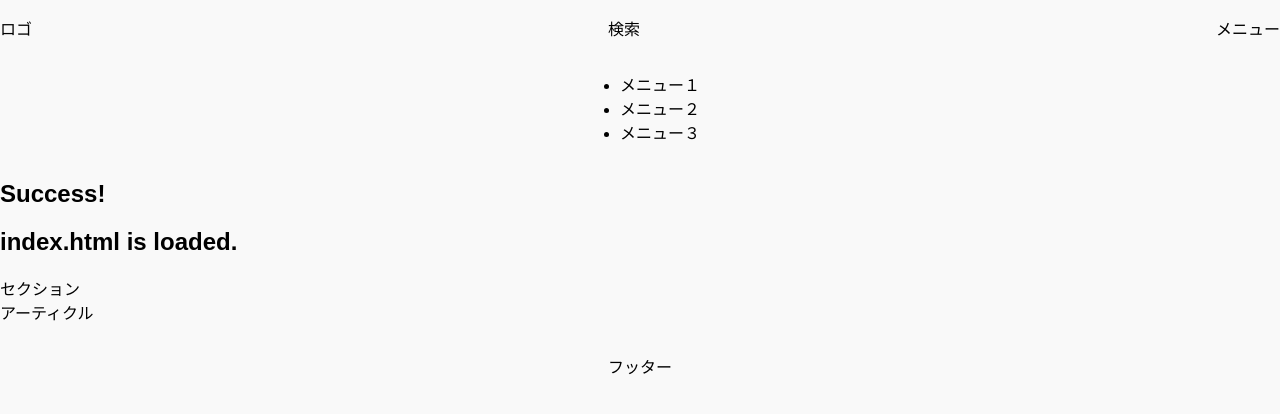
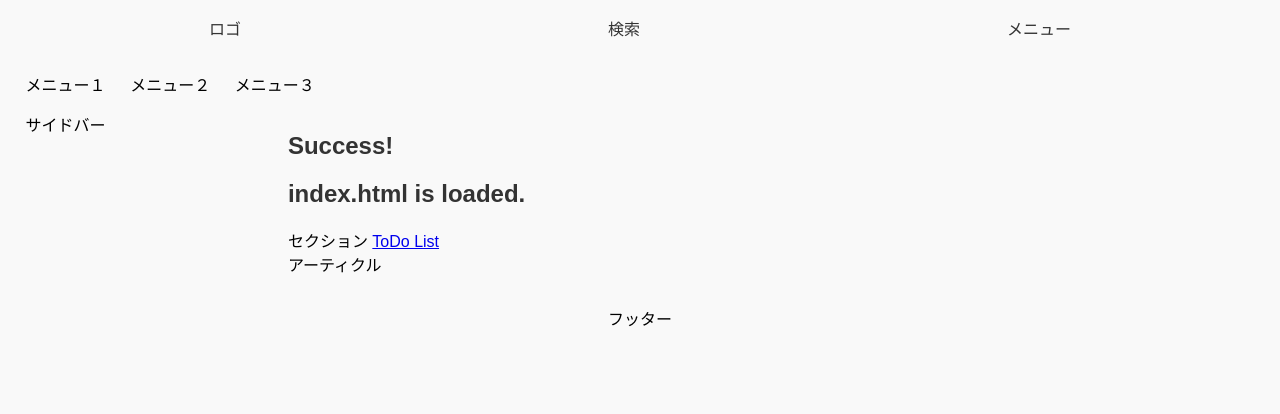
Before and after one commit to k-wakayama-gh/yoro-sc, a FastAPI app: page / in a window 1280 px wide. Shown: the top 414 px of the page. Run offline with FastAPI, Linux system fonts and the light colour scheme.

Commit message:
css edit

```diff
--- a/assets/css/styles.css
+++ b/assets/css/styles.css
@@ -1,15 +1,29 @@
 /* styles.css */
 
 body {
+  display: block;
+  margin: 0;
+  padding: 0;
+  overflow-y: scroll;
+  width: 100%;
+  background-color: #f9f9f9;
+}
+
+#app {
   display: flex;
   flex-direction: column;
   justify-content: flex-start;
-  overflow-y: scroll;
-  width: 100vw;
-  margin: 0;
-  padding: 0;
+  align-items: center;
+  padding: 0 2%;
   font-family: sans-serif;
-  background-color: #f9f9f9;
+  font-size: medium;
+}
+
+#header-and-nav {
+  display: flex;
+  flex-direction: column;
+  justify-content: flex-start;
+  width: 100%;
 }
 
 header {
@@ -21,29 +35,37 @@ header {
 nav {
   display: flex;
   flex-direction: row;
-  justify-content: center;
+  justify-content: start;
+  width: 100%;
 }
 
-nav > ul {
+nav ul {
   display: flex;
   flex-direction: column;
-  justify-content: flex-start;
+  justify-content: start;
+  list-style: none;
+  padding-left: 4%;
 }
 
 #aside-and-main {
   display: flex;
   flex-direction: row;
-  justify-content: flex-start;
+  justify-content: space-around;
+  width: 100%;
 }
 
 aside {
-  width: 20%;
+  display: flex;
+  flex-direction: column;
+  justify-content: flex-start;
+  flex-grow: 1;
 }
 
 main {
   display: flex;
   flex-direction: column;
   justify-content: flex-start;
+  flex-grow: 4;
 }
 
 section {
@@ -58,11 +80,12 @@ footer {
   display: block;
   margin-top: 20px;
   padding: 10px 0;
+  width: 100vw;
   text-align: center;
 }
 
 
-h1 h2 h3 h4 h5 h6 p {
+h1, h2, h3, h4, h5, h6, p {
   color: #333;
 }
 
@@ -70,3 +93,31 @@ h1 h2 h3 h4 h5 h6 p {
 .hidden {
   display: none;
 }
+
+
+/* レスポンシブデザイン */
+@media (min-width: 1080px) {
+  /* PC向けのスタイル */
+  header {
+    justify-content: space-around;
+  }
+
+  nav ul {
+    display: flex;
+    flex-direction: row;
+    justify-content: start;
+    list-style: none;
+    padding-left: 0;
+    width: 100%;
+  }
+
+  nav ul li {
+    margin-right: 2%;
+  }
+
+  aside {
+      display: flex;
+      flex-direction: column;
+      justify-content: start;
+  }
+}
--- a/templates/index.html
+++ b/templates/index.html
@@ -2,6 +2,8 @@
 {% extends 'base.html' %}
 {% block content %}
 
+<div id="app">
+    <div id="header-and-nav">
         <header>
             <p>ロゴ</p>
             <p>検索</p>
@@ -15,9 +17,10 @@
                 <li>メニュー３</li>
             </ul>
         </nav>
+    </div>
 
     <div id="aside-and-main">
-    <aside class="hidden">
+        <aside>
             サイドバー
         </aside>
 
@@ -29,6 +32,7 @@
 
             <section>
                 セクション
+                <a href="/todos">ToDo List</a>
             </section>
 
             <article>
@@ -41,6 +45,7 @@
     <footer>
         フッター
     </footer>
+</div>
 
 
 
```
Also changed, not shown: assets/css/todos.css (+5 -4 lines), database.sqlite. Lines whose indentation alone changed are shown as unchanged.
